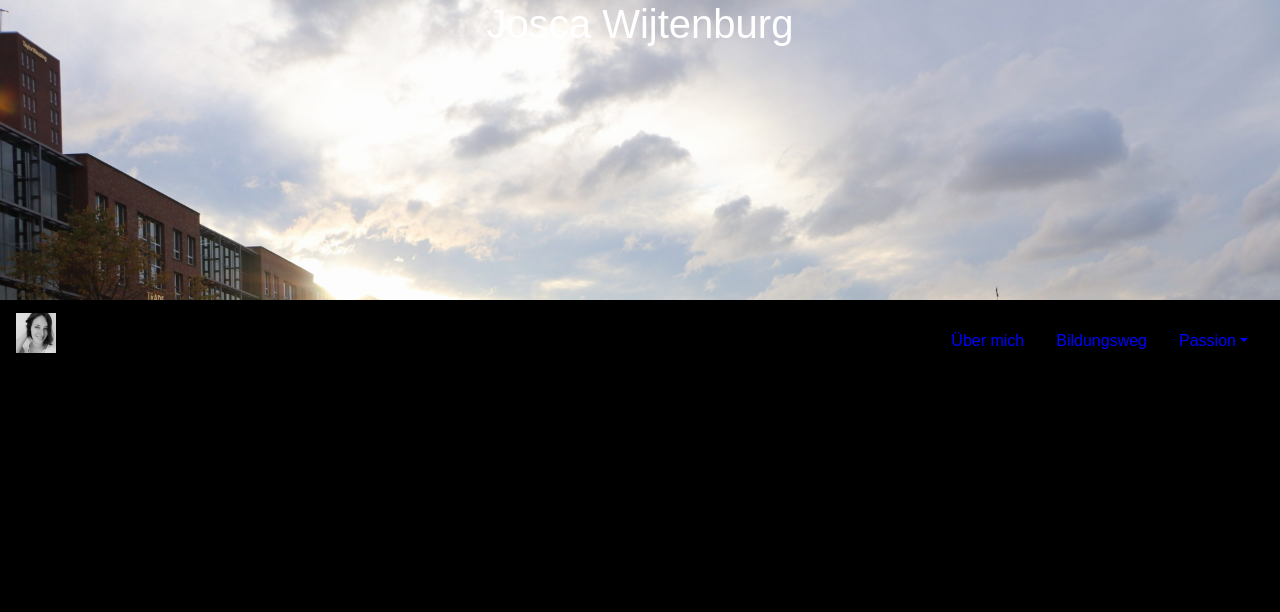
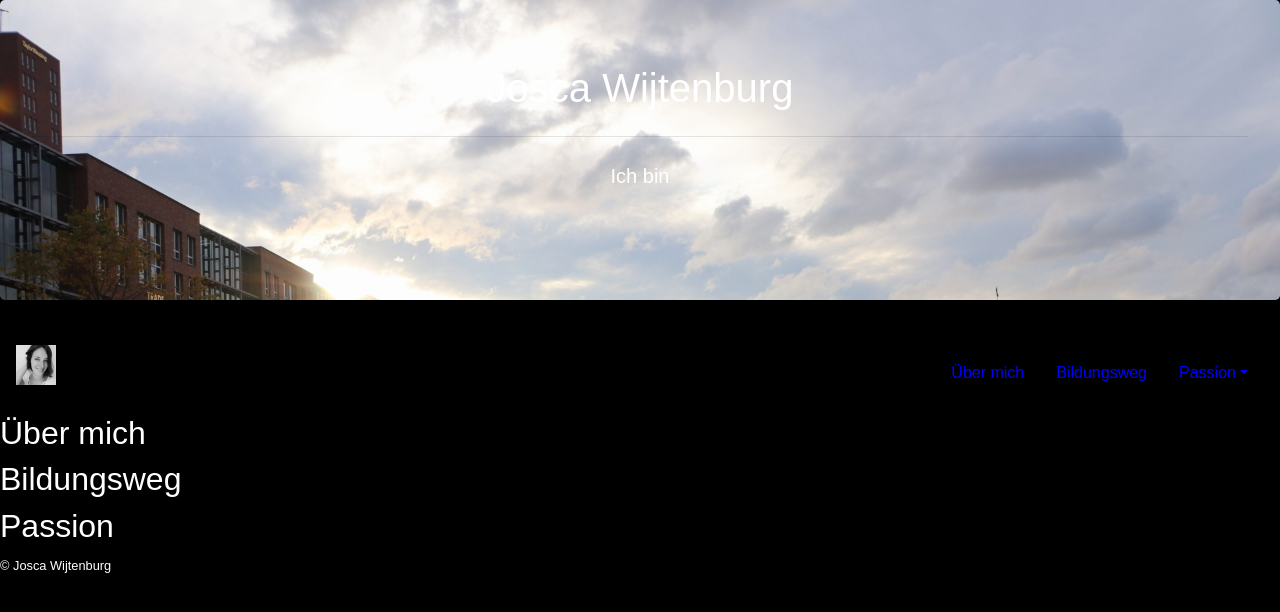
Before and after one commit to JoscaWij/portfolio, a plain HTML site: page index.html in a window 1280 px wide. Drawn offline with nearby package versions, Linux system fonts and the light colour scheme.

Commit message:
Add sections and headlines

```diff
--- a/index.html
+++ b/index.html
@@ -14,24 +14,33 @@
     <title>Portfolio Josca W.</title>
   </head>
   <body>
+    <main>
+      <!--Image header / Jumbotron-->
       <section>
-      <div class="img-header">
+        <div class="jumbotron">
           <div>
             <h1>Josca Wijtenburg</h1>
+            <hr class="my-4" />
+            <p class="lead">Ich bin</p>
           </div>
         </div>
       </section>
+      <!--Navigation inkl. Dropdown-->
       <section>
         <nav class="navbar">
           <p class="navbar-brand">
             <img src="assets/me.jfif" alt="my brand" width="40px" />
           </p>
           <ul class="nav">
-          <li class="nav-item"><a href="#" class="nav-link">Über mich</a></li>
-          <li class="nav-item"><a href="#" class="nav-link">Bildungsweg</a></li>
+            <li class="nav-item">
+              <a href="#über-mich" class="nav-link">Über mich</a>
+            </li>
+            <li class="nav-item">
+              <a href="#bildungsweg" class="nav-link">Bildungsweg</a>
+            </li>
             <li class="nav-item dropdown">
               <a
-              href="#"
+                href="#passion"
                 class="nav-link dropdown-toggle"
                 data-toggle="dropdown"
                 role="button"
@@ -48,7 +57,23 @@
           </ul>
         </nav>
       </section>
-
+      <!--Über mich-->
+      <section id="über-mich">
+        <h2>Über mich</h2>
+      </section>
+      <!--Bildungsweg-->
+      <section id="bildungsweg">
+        <h2>Bildungsweg</h2>
+      </section>
+      <!--Passion-->
+      <section id="passion">
+        <h2>Passion</h2>
+      </section>
+    </main>
+    <!--Copyright + Socials-->
+    <footer>
+      <small>© Josca Wijtenburg</small>
+    </footer>
     <!-- Optional JavaScript -->
     <!-- jQuery first, then Popper.js, then Bootstrap JS -->
     <script
--- a/scss/custom.scss
+++ b/scss/custom.scss
@@ -4,7 +4,7 @@ $body-color: white;
 $primary: blue;
 $font-family-base: Arial;
 
-.img-header {
+.jumbotron {
   background-image: url("https://joscawij.github.io/portfolio/assets/img-header.jpg");
   background-repeat: no-repeat;
   background-size: cover;
```
Also changed, not shown: css/custom.css. Lines whose indentation alone changed are shown as unchanged.
